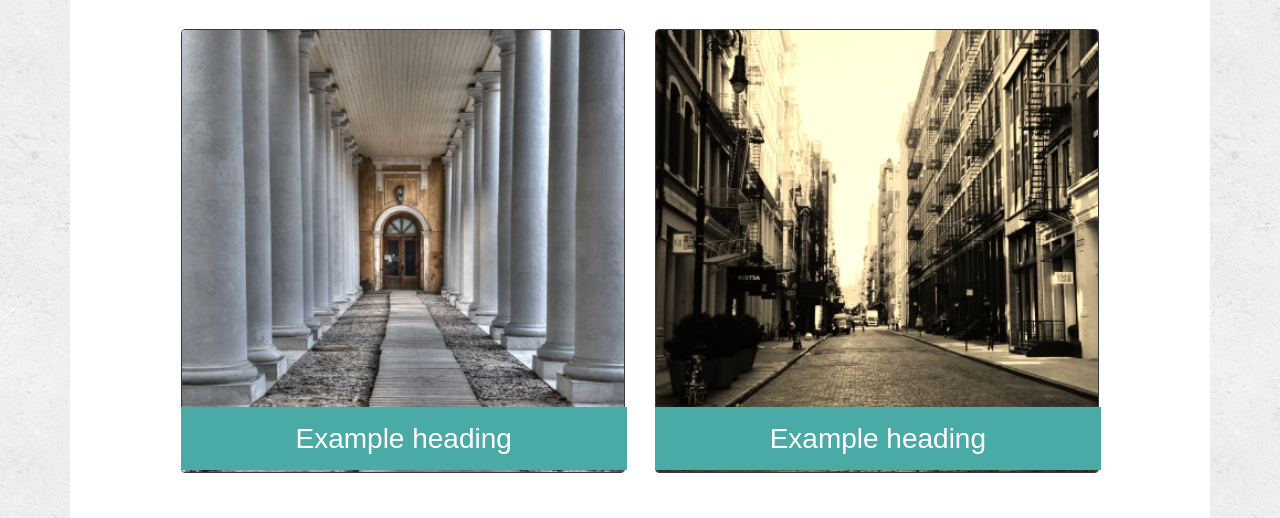
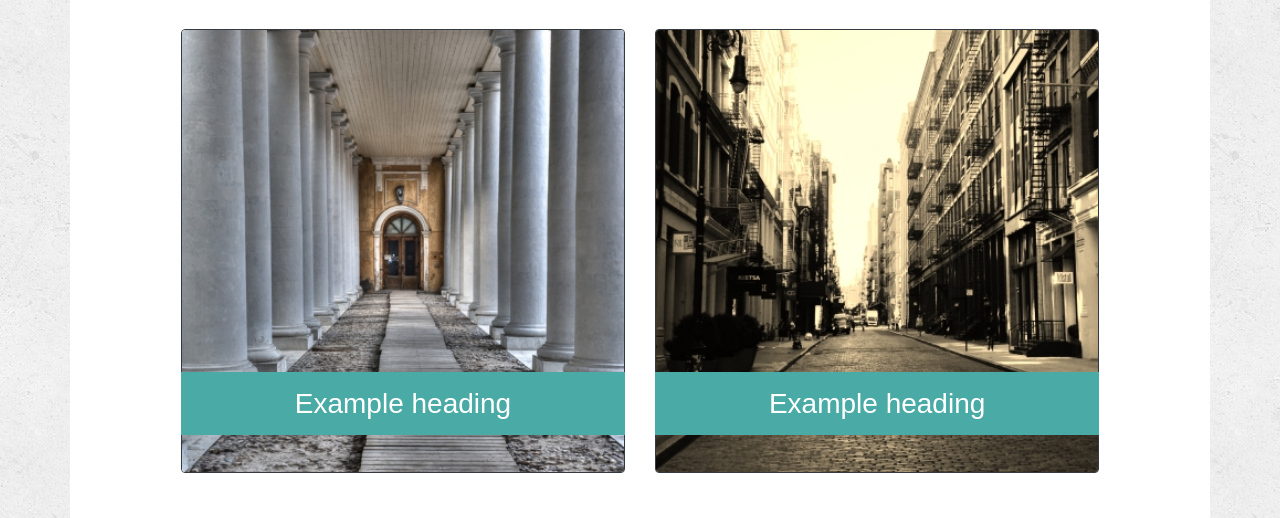
Before and after one commit to eplaza18/Bootstrap-Portfolio, a plain HTML site: page portfolio.html in a window 1280 px wide. Shown: the part 202-720 px from the top of the page. Drawn offline with Linux system fonts and the light colour scheme.

Commit message:
added css to picture labels

```diff
--- a/css/styles.css
+++ b/css/styles.css
@@ -31,12 +31,11 @@ footer .container {
 
 .pichead {
     position: absolute;
-    bottom: -5px;
-    width: 94%;
+    bottom: 30px;
+    width: 93.7%;
     text-align: center;
     font-family: 'Arial', 'Helvetica Neue', Arial, Helvetica, sans-serif;
     background: #4aaaa5;
     color: #ffffff;
     padding: 15px;
 }
-}
```
